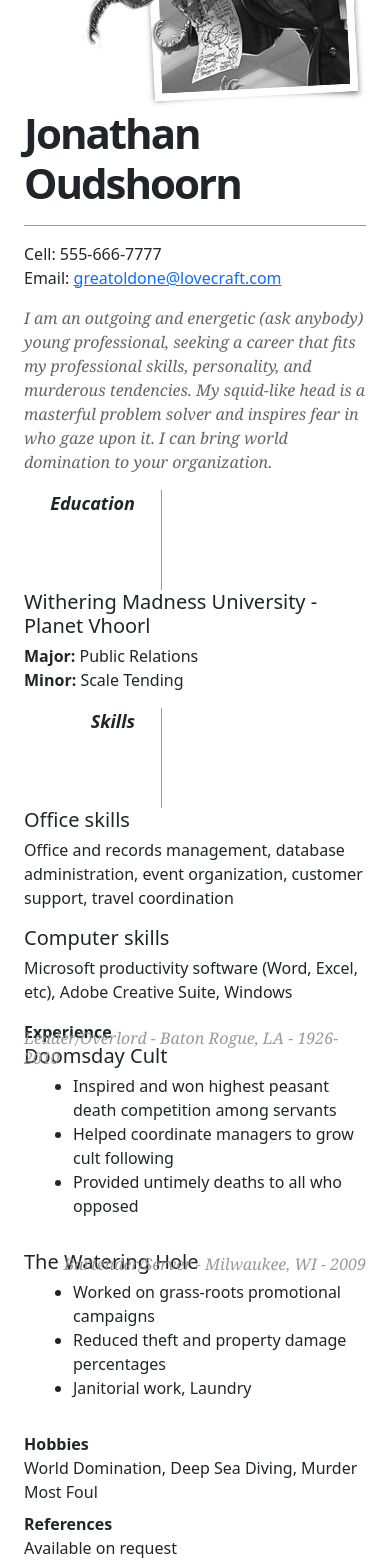
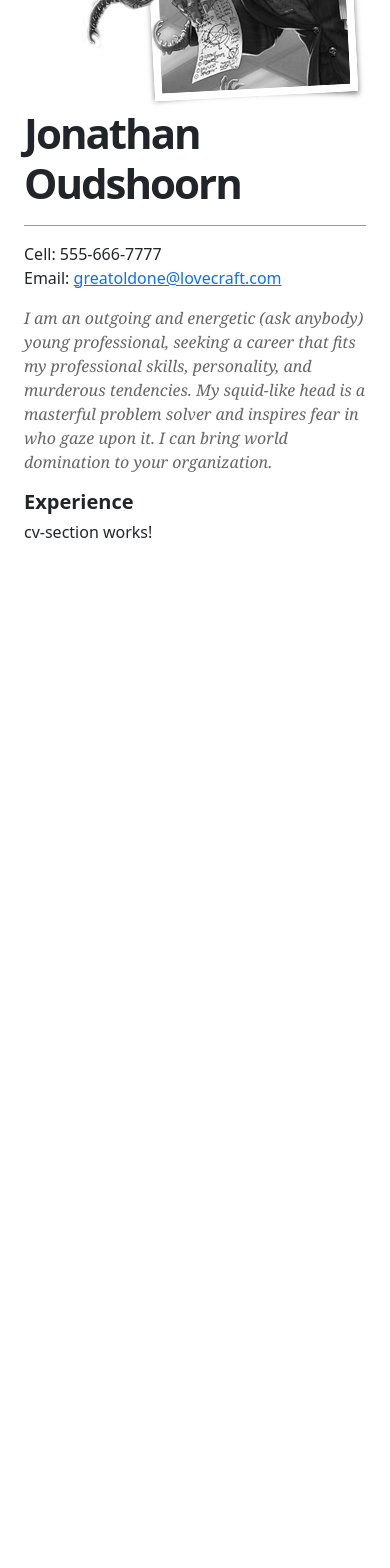
Before and after one commit to TheVectoRR/TheVectoRR.github.io, an Angular app: page /resume in a window 390 px wide. Shown: the part 251-1819 px from the top of the page. After the commit the page ends 844 px from the top, so only its background shows below. Built offline with nearby package versions, Linux system fonts and the light colour scheme.

Commit message:
added a cv-section component and cleaned up

```diff
--- a/src/app/resume/cv-header/cv-header.component.html
+++ b/src/app/resume/cv-header/cv-header.component.html
@@ -1,9 +1,6 @@
-<div class="row justify-content-sm-center">
-  <div class="col-sm-8">
-
 <img src="../../assets/cthulu.png" class="float-end mt-sm-2"/>
 
-    <h1 class="mt-sm-5">Jonathan Oudshoorn</h1>
+<h1 class="cv-title mt-sm-5">Jonathan Oudshoorn</h1>
 
 <p>
   Cell: <span class="tel">555-666-7777</span><br/>
@@ -16,5 +13,3 @@
   My squid-like head is a masterful problem solver and inspires fear in who gaze upon it.
   I can bring world domination to your organization.
 </p>
-  </div>
-</div>
--- a/src/app/resume/cv-header/cv-header.component.scss
+++ b/src/app/resume/cv-header/cv-header.component.scss
@@ -1,4 +1,4 @@
-h1 {
+.cv-title {
   margin: 0 0 16px 0;
   padding: 0 0 16px 0;
   font-size: 42px;
--- /dev/null
+++ b/src/app/resume/cv-section/cv-section.component.html
@@ -0,0 +1 @@
+<p>cv-section works!</p>
--- /dev/null
+++ b/src/app/resume/cv-section/cv-section.component.ts
@@ -0,0 +1,19 @@
+import { Component, Input, OnInit } from '@angular/core';
+
+@Component({
+  selector: 'app-cv-section',
+  templateUrl: './cv-section.component.html',
+  styleUrls: ['./cv-section.component.scss']
+})
+export class CvSectionComponent implements OnInit {
+
+  @Input() title = '';
+  @Input() description = '';
+  @Input() timeSpent = '';
+
+  constructor() { }
+
+  ngOnInit(): void {
+  }
+
+}
--- a/src/app/resume/resume.component.html
+++ b/src/app/resume/resume.component.html
@@ -1,57 +1,17 @@
 <div class="container">
-    <app-cv-header></app-cv-header>
-
-
-    <div class="row">
-      <div class="col-sm-3 dt">Education</div>
-      <div class="col-sm-auto dd">
-        <h2>Withering Madness University - Planet Vhoorl</h2>
-        <p><strong>Major:</strong> Public Relations<br/>
-          <strong>Minor:</strong> Scale Tending</p>
-      </div>
+  <div class="row justify-content-sm-center">
+    <div class="col-sm-8">
+      <app-cv-header></app-cv-header>
     </div>
-
-    <div class="row">
-      <div class="col-sm-3 dt">Skills</div>
-      <div class="col-sm-auto">
-        <h2>Office skills</h2>
-        <p>Office and records management, database administration, event organization, customer support, travel
-          coordination</p>
-
-        <h2>Computer skills</h2>
-        <p>Microsoft productivity software (Word, Excel, etc), Adobe Creative Suite, Windows</p>
-      </div>
+  </div>
+  <div class="row justify-content-sm-center">
+    <div class="col-sm-8">
+      <h2 class="fw-bold">Experience</h2>
     </div>
-
-  <dt>Experience</dt>
-  <dd>
-    <h2>Doomsday Cult <span>Leader/Overlord - Baton Rogue, LA - 1926-2010</span></h2>
-    <ul>
-      <li>Inspired and won highest peasant death competition among servants</li>
-      <li>Helped coordinate managers to grow cult following</li>
-      <li>Provided untimely deaths to all who opposed</li>
-    </ul>
-
-    <h2>The Watering Hole <span>Bartender/Server - Milwaukee, WI - 2009</span></h2>
-    <ul>
-      <li>Worked on grass-roots promotional campaigns</li>
-      <li>Reduced theft and property damage percentages</li>
-      <li>Janitorial work, Laundry</li>
-    </ul>
-  </dd>
-
-  <dd class="clear"></dd>
-
-  <dt>Hobbies</dt>
-  <dd>World Domination, Deep Sea Diving, Murder Most Foul</dd>
-
-  <dd class="clear"></dd>
-
-  <dt>References</dt>
-  <dd>Available on request</dd>
-
-  <dd class="clear"></dd>
-
-  <div class="clear"></div>
-
+  </div>
+  <div class="row justify-content-sm-center">
+    <div class="col-sm-8">
+      <app-cv-section></app-cv-section>
+    </div>
+  </div>
 </div>
--- a/src/app/resume/resume.module.ts
+++ b/src/app/resume/resume.module.ts
@@ -2,9 +2,10 @@ import { NgModule } from '@angular/core';
 import { CommonModule } from '@angular/common';
 import { ResumeComponent } from './resume.component';
 import { CvHeaderComponent } from './cv-header/cv-header.component';
+import { CvSectionComponent } from './cv-section/cv-section.component';
 
 @NgModule({
-  declarations: [ResumeComponent, CvHeaderComponent],
+  declarations: [ResumeComponent, CvHeaderComponent, CvSectionComponent],
   imports: [
     CommonModule
   ],
```
Also changed, not shown: src/app/resume/cv-section/cv-section.component.scss (added), 1 other file (tests, documents, lock files or other folders). Lines whose indentation alone changed are shown as unchanged.
